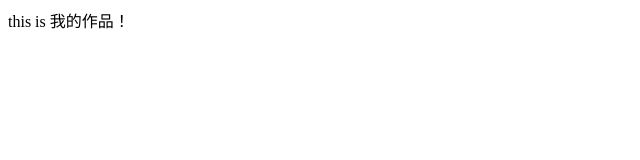
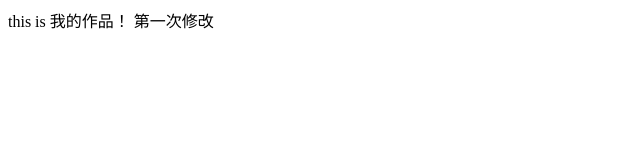
Before and after one commit to mtl1706/mtl1706.github.io, a plain HTML site: page index.html in a window 1280 px wide. Shown: the whole page, without its empty margins (0-640 px from the left). Drawn offline with Linux system fonts and the light colour scheme.

Commit message:
Update index.html

```diff
--- a/index.html
+++ b/index.html
@@ -10,5 +10,6 @@
 </head>
 <body>
 	this is 我的作品！
+        第一次修改
 </body>
 </html>
```
